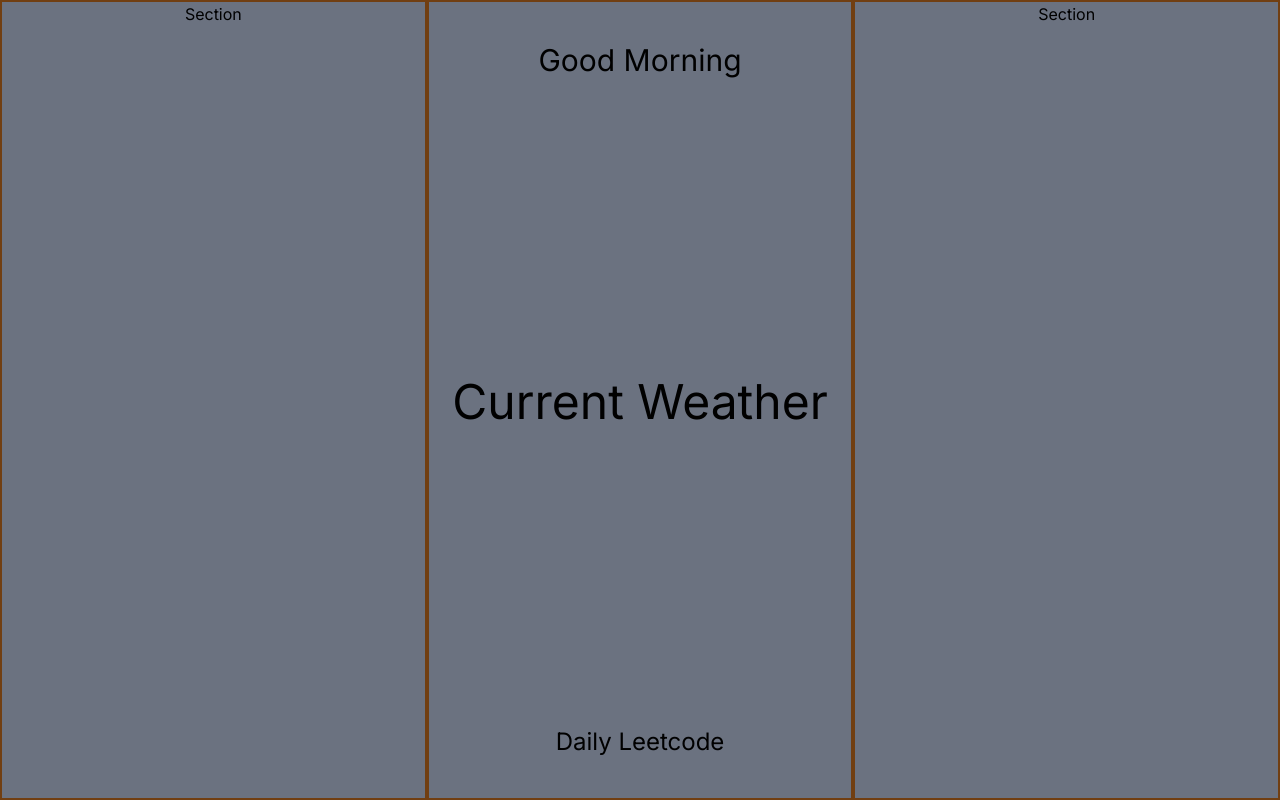
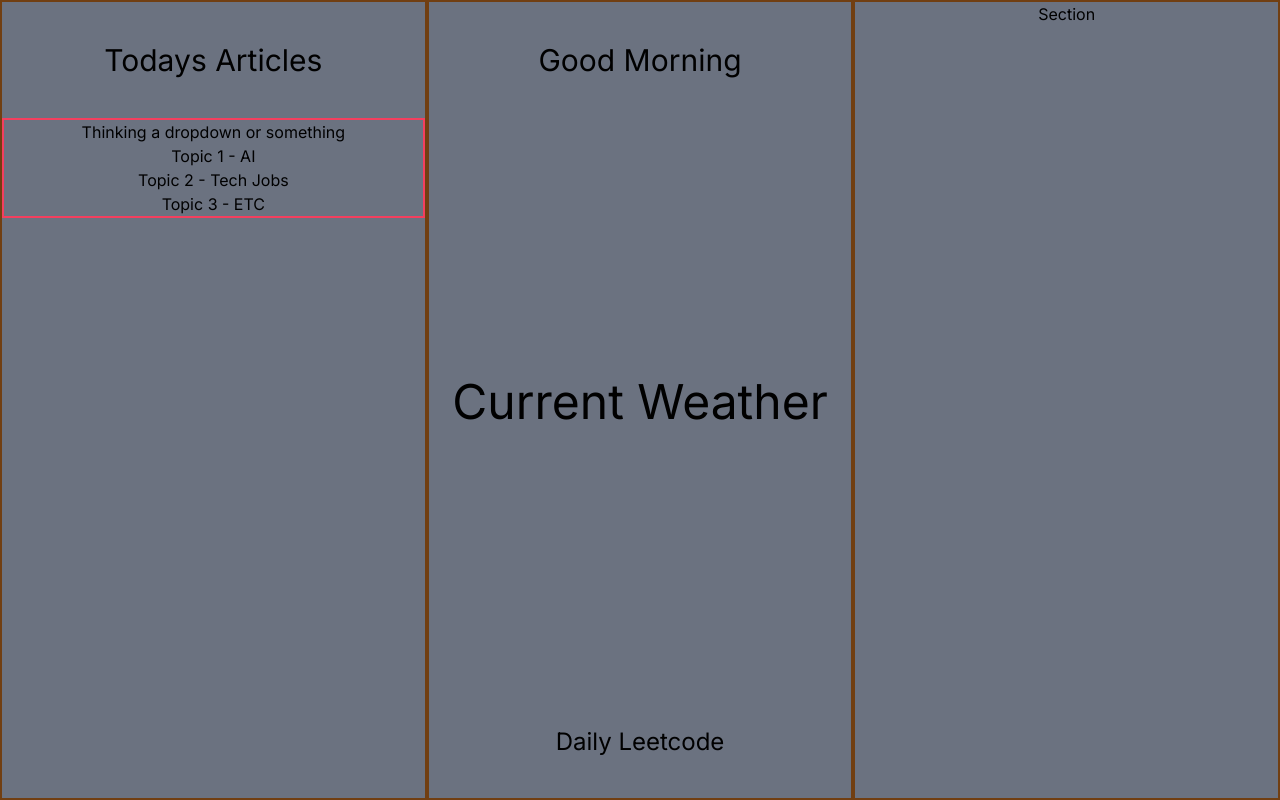
Before and after one commit to ThinkCreatively/CheckingIn, a Next.js app in the folder checking-in/: page / in a window 1280 px wide. Built offline with nearby package versions, Linux system fonts and the light colour scheme.

Commit message:
~ Have article section wireframe set up

```diff
--- a/checking-in/app/customComps/articleSection/article.tsx
+++ b/checking-in/app/customComps/articleSection/article.tsx
@@ -1,5 +1,17 @@
 import React from "react";
 
-const ArticleSection = () => {};
+const ArticleSection = () => {
+  return (
+    <div className="flex flex-col items-center border-2 border-yellow-900 w-full ">
+      <div className="text-3xl my-10">Todays Articles</div>
+      <div className="border-2 border-rose-500 w-full text-center">
+        Thinking a dropdown or something
+        <div>Topic 1 - AI</div>
+        <div>Topic 2 - Tech Jobs</div>
+        <div>Topic 3 - ETC</div>
+      </div>
+    </div>
+  );
+};
 
 export default ArticleSection;
--- a/checking-in/app/page.tsx
+++ b/checking-in/app/page.tsx
@@ -1,12 +1,11 @@
 import WeatherSection from "./customComps/weatherSection/weather";
+import ArticleSection from "./customComps/articleSection/article";
 
 export default function Home() {
   return (
     <main className="flex">
       <div className="flex h-screen w-full bg-gray-500 justify-evenly">
-        <div className="flex justify-center border-2 border-yellow-900 w-full ">
-          Section
-        </div>
+        <ArticleSection />
         <WeatherSection />
         <div className="flex justify-center border-2 border-yellow-900 w-full ">
           Section
```
